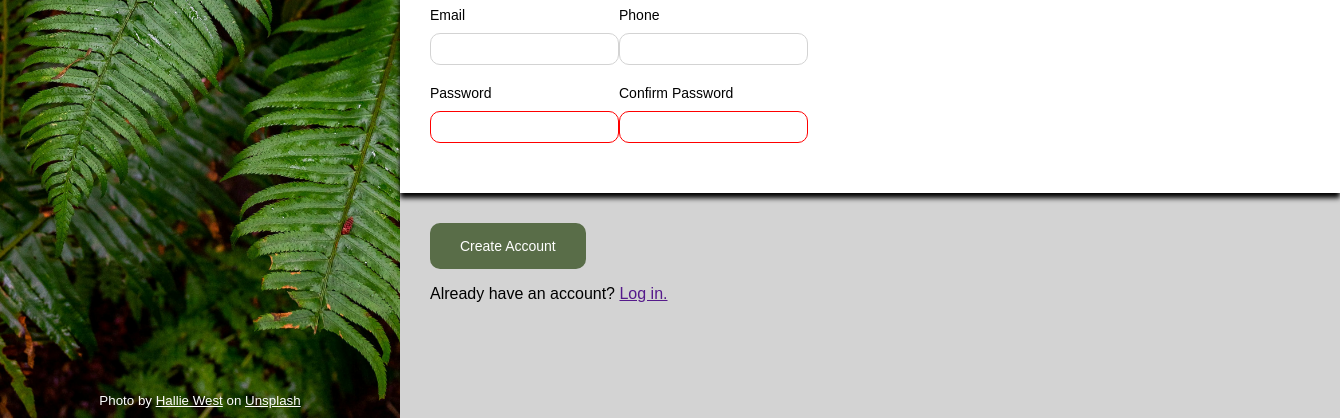
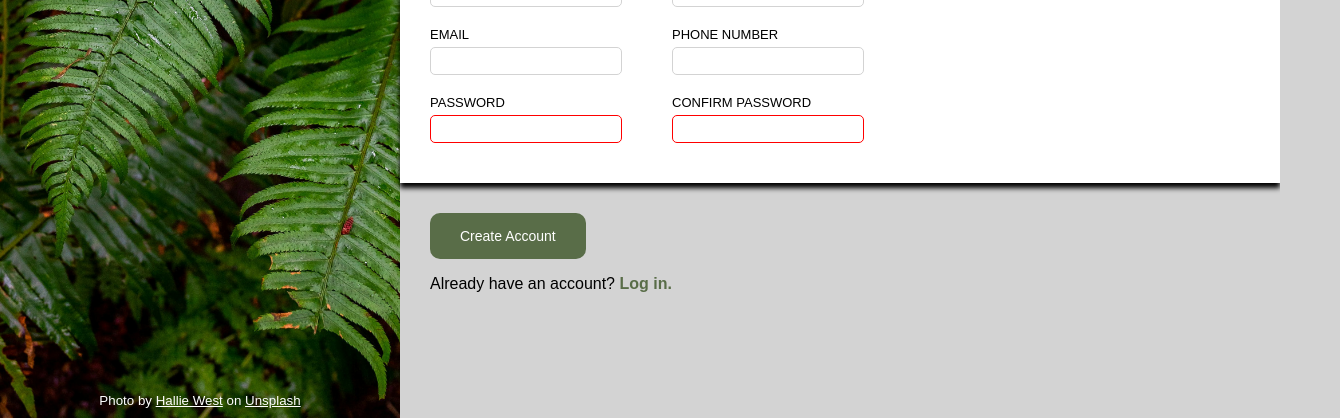
Before and after one commit to hayssac/odinproject, a plain HTML site: page intermediate-html-css-form/index.html in a window 1280 px wide. Shown: the part 382-800 px from the top of the page, 1340 px wide, since content can reach past the window. Drawn offline with Linux system fonts and the light colour scheme.

Commit message:
Finishing small project for intermediate html/css course

```diff
--- a/intermediate-html-css-form/index.css
+++ b/intermediate-html-css-form/index.css
@@ -87,14 +87,16 @@ html, body {
 }
 
 .section-project-form-top {
-	padding: 20px 30px 30px 30px;
 	width: 100%;
 	background-color: white;
 	box-shadow: 0px 5px 5px black;
+	min-width: 100%;
+	padding: 20px 0;
 }
 
 .section-project-form-top h4 {
 	margin-top: 0;
+	padding: 20px 30px 0px 30px;
 }
 
 .section-project-form-bottom {
@@ -113,29 +115,42 @@ html, body {
 .form-group {
 	display: flex;
 	flex-flow: row nowrap;
-	margin-bottom: 10px;
+	padding: 0px 30px 20px 30px;
 }
 
 .form-group .form-input {
 	display: flex;
 	flex-flow: column nowrap;
+	margin-right: 50px;
 }
 
 .form-group .form-input label {
-	font-size: 14px;
-	margin-bottom: 10px;
+	font-size: 13px;
+	margin-bottom: 5px;
+	text-transform: uppercase;
 }
 
 .form-group .form-input input {
 	height: 20px;
-	margin-bottom: 10px;
-	padding: 5px;
-	border-radius: 10px;
+	width: 180px;
+	padding: 3px 5px;
+	border-radius: 5px;
 	border-style: solid;
 	border-width: 1px;
 	border-color: lightgray;
 }
 
+.form-group .form-input input:focus {
+	border-color: lightskyblue;
+	box-shadow: 2px 2px 5px darkgray;
+}
+
 .form-group .form-input input:invalid {
 	border-color: red;
 }
+
+.section-project-form-bottom p a {
+	color: #596D48;
+	text-decoration: none;
+	font-weight: bold;
+}
--- a/intermediate-html-css-form/index.html
+++ b/intermediate-html-css-form/index.html
@@ -13,7 +13,7 @@
 					<img src="https://cdn.statically.io/gh/TheOdinProject/curriculum/5f37d43908ef92499e95a9b90fc3cc291a95014c/html_css/project-sign-up-form/odin-lined.png" />
 					<h1>Odin</h1>
 				</div>
-				<sub>Photo by <a href="">Hallie West</a> on <a href="">Unsplash</a></sub>
+				<sub>Photo by <a target="_blank" href="https://unsplash.com/@haliewestphoto">Hallie West</a> on <a target="_blank" href="https://unsplash.com">Unsplash</a></sub>
 			</div>
 			<div id="section-project">
 				<div class="section-project-header">
@@ -39,7 +39,7 @@
 								<input type="email" id="email_input" />
 							</div>
 							<div class="form-input">
-								<label for="phone_input">Phone</label>
+								<label for="phone_input">Phone Number</label>
 								<input type="phone" id="phone_input" />
 							</div>
 						</div>
```
